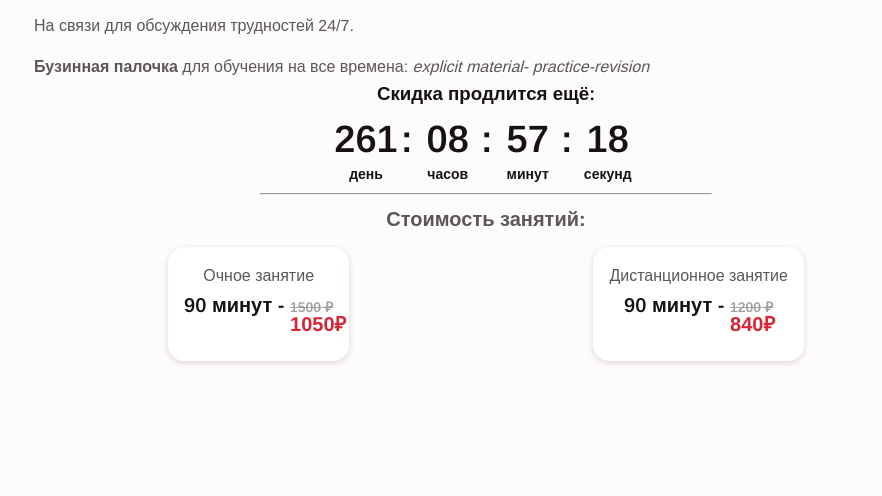
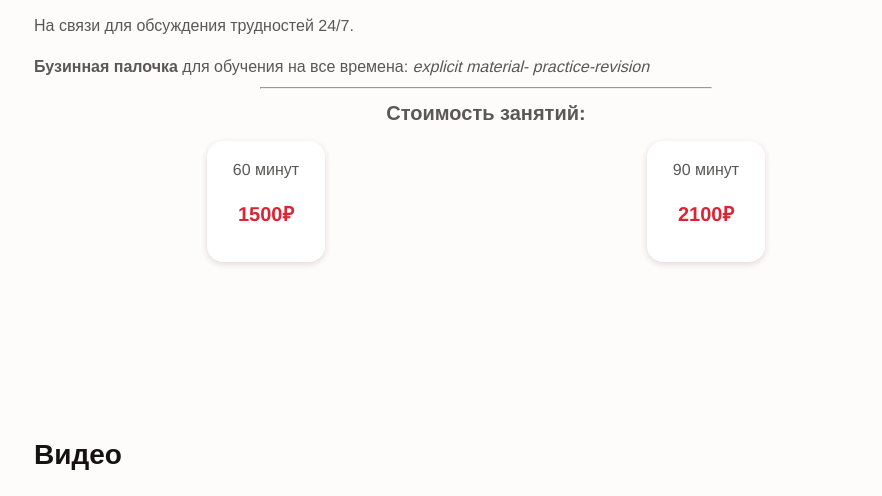
Before and after one commit to Matherss/ksuenglish, a plain HTML site: page index.html in a window 1280 px wide. Shown: the part 1000-1496 px from the top of the page, without its empty margins (154-1036 px from the left). Drawn offline with nearby package versions, Linux system fonts and the light colour scheme.

Commit message:
fixes price

```diff
--- a/assets/js/main.js
+++ b/assets/js/main.js
@@ -29,50 +29,6 @@ for (var i = 0; i < elements.length; i++) {
 })(window.Element.prototype);
 
 document.addEventListener("DOMContentLoaded", function () {
-  const discount = 0.7;
-  var priceWithoutDiscount = document.querySelectorAll(".price-wo-discount");
-  let priceWithDiscount = document.querySelectorAll(".price-num");
-
-  for (i = 0; i < priceWithoutDiscount.length; i++) {
-    let price = priceWithoutDiscount[i].innerText * discount;
-    priceWithDiscount[i].innerText = price;
-  }
-
-  const deadline = new Date(2022, 09, 01);
-  // id таймера
-  let timerId = null;
-  // склонение числительных
-  function declensionNum(num, words) {
-    return words[num % 100 > 4 && num % 100 < 20 ? 2 : [2, 0, 1, 1, 1, 2][num % 10 < 5 ? num % 10 : 5]];
-  }
-  // вычисляем разницу дат и устанавливаем оставшееся времени в качестве содержимого элементов
-  function countdownTimer() {
-    const diff = deadline - new Date();
-    if (diff <= 0) {
-      clearInterval(timerId);
-    }
-    const days = diff > 0 ? Math.floor(diff / 1000 / 60 / 60 / 24) : 0;
-    const hours = diff > 0 ? Math.floor(diff / 1000 / 60 / 60) % 24 : 0;
-    const minutes = diff > 0 ? Math.floor(diff / 1000 / 60) % 60 : 0;
-    const seconds = diff > 0 ? Math.floor(diff / 1000) % 60 : 0;
-    $days.textContent = days < 10 ? "0" + days : days;
-    $hours.textContent = hours < 10 ? "0" + hours : hours;
-    $minutes.textContent = minutes < 10 ? "0" + minutes : minutes;
-    $seconds.textContent = seconds < 10 ? "0" + seconds : seconds;
-    $days.dataset.title = declensionNum(days, ["день", "дня", "дней"]);
-    $hours.dataset.title = declensionNum(hours, ["час", "часа", "часов"]);
-    $minutes.dataset.title = declensionNum(minutes, ["минута", "минуты", "минут"]);
-    $seconds.dataset.title = declensionNum(seconds, ["секунда", "секунды", "секунд"]);
-  }
-  // получаем элементы, содержащие компоненты даты
-  const $days = document.querySelector(".timer__days");
-  const $hours = document.querySelector(".timer__hours");
-  const $minutes = document.querySelector(".timer__minutes");
-  const $seconds = document.querySelector(".timer__seconds");
-  // вызываем функцию countdownTimer
-  countdownTimer();
-  // вызываем функцию countdownTimer каждую секунду
-  timerId = setInterval(countdownTimer, 1000);
   var request = new XMLHttpRequest();
   request.open("POST", "/telegram.php", true);
   request.setRequestHeader("accept", "application/json");
--- a/assets/scss/styles.scss
+++ b/assets/scss/styles.scss
@@ -336,6 +336,10 @@ img {
   &__img {
     width: 280px;
     justify-self: center;
+    position: relative;
+    img {
+      border-radius: 5px;
+    }
   }
   &__title {
     font-size: 38px;
@@ -445,15 +449,12 @@ img {
   }
   &__title {
     font-size: var(--h3-font-size);
-    margin-bottom: var(--mb-1);
+
     .price {
       position: relative;
       strong {
-        position: absolute;
-        top: 14px;
-        left: 0;
-
-        display: inline-block;
+        display: block;
+        padding: 15px 15px 0px 15px;
         color: var(--first-color);
       }
       s {
--- a/index.html
+++ b/index.html
@@ -11,6 +11,7 @@
     <link rel="mask-icon" href="safari-pinned-tab.svg" color="#5bbad5" />
     <meta name="msapplication-TileColor" content="#da532c" />
     <meta name="theme-color" content="#ffffff" />
+    <meta name="description" content="ваш репетитор по английскому языку в Москве, урок английского, репетитор по английскому, урок для улучшения английского">
 
     <!--========== BOX ICONS ==========-->
     <link href="https://unpkg.com/boxicons@2.0.7/css/boxicons.min.css" rel="stylesheet" />
@@ -56,7 +57,7 @@
       <section class="home" id="home">
         <div class="home__container bd-container bd-grid">
           <div class="home__img">
-            <img src="assets/img/home.png" alt="" />
+            <img src="assets/img/home.png" alt="Keysi-tutor" />
           </div>
 
           <div class="home__data">
@@ -116,25 +117,18 @@
             </p>
             <div class="about__price">
 
-              <h3><div class="timer">Скидка продлится ещё:
-                <div class="timer__items">
-                  <div class="timer__item timer__days">00</div>
-                  <div class="timer__item timer__hours">00</div>
-                  <div class="timer__item timer__minutes">00</div>
-                  <div class="timer__item timer__seconds">00</div>
-                </div>
-              </div></h3><hr style="width: 50%;"/><strong> Стоимость занятий: </strong>
+            <hr style="width: 50%;"/><strong> Стоимость занятий: </strong>
               <div class="about__price-container">
               <div class="about__price-element">
                 <!-- <img src="assets/img/PTE_page-0001.jpg" alt="" class="certificates__img" /> -->
-                Очное занятие
-                <h3 class="certificates__title">90 минут - <span class="price"><s><span  class="price-wo-discount">1500</span> &#8381;</s> <strong><span class="price-num">1500</span>&#8381;</strong></span> </h3>
+                60 минут
+                <h3 class="certificates__title"><span class="price"><strong><span class="price-num">1500</span>&#8381;</strong></span> </h3>
 
               </div>
               <div class="about__price-element">
-                Дистанционное занятие
+                90 минут
                 <!-- <img src="assets/img/PTE_page-0001.jpg" alt="" class="certificates__img" /> -->
-                <h3 class="certificates__title">90 минут - <span class="price"><s><span  class="price-wo-discount">1200</span> &#8381;</s> <strong><span class="price-num">1500</span>&#8381;</strong></span> </h3>
+                <h3 class="certificates__title"><span class="price"><strong><span class="price-num">2100</span>&#8381;</strong></span></h3>
 
               </div></div>
             </div>
@@ -169,7 +163,7 @@
           <div class="certificates__data">
             <img
               src="assets/img/ksenija-chistjakova-certificate-505982_2020-09-24_20-47-42_page-0001.jpg"
-              alt=""
+              alt="CAEC1"
               class="certificates__img"
             />
             <h3 class="certificates__title">CAE C1</h3>
@@ -181,12 +175,12 @@
           </div>
 
           <div class="certificates__data">
-            <img src="assets/img/PTE_page-0001.jpg" alt="" class="certificates__img" />
+            <img src="assets/img/PTE_page-0001.jpg" alt="CEFB2" class="certificates__img" />
             <h3 class="certificates__title">CEF B2 (PTE)</h3>
             <a href="assets/img/PTE_page-0001.jpg" class="button button-link">Открыть изображение</a>
           </div>
           <div class="certificates__data">
-            <img src="assets/img/jungwon1.jpg" alt="" class="certificates__img" />
+            <img src="assets/img/jungwon1.jpg" alt="jungwon" class="certificates__img" />
 
             <div>
               <h3 class="certificates__title">Jungwon</h3>
@@ -194,7 +188,7 @@
             </div>
           </div>
           <div class="certificates__data">
-            <img src="assets/img/jungwon2.jpg" alt="" class="certificates__img" />
+            <img src="assets/img/jungwon2.jpg" alt="jungwon" class="certificates__img" />
 
             <div>
               <h3 class="certificates__title">Jungwon 2</h3>
@@ -202,7 +196,7 @@
             </div>
           </div>
           <div class="certificates__data">
-            <img src="assets/img/diplom.jpg" alt="" class="certificates__img" />
+            <img src="assets/img/diplom.jpg" alt="ггту" class="certificates__img" />
             <div>
               <h3 class="certificates__title">Диплом</h3>
               <a href="assets/img/diplom.jpg" class="button button-link">Открыть изображение</a>
@@ -219,7 +213,7 @@
           <div class="swiper-wrapper">
             <div class="swiper-slide">
               <div class="review-item">
-                <img src="assets/img/reviews-photo/2.jpg" />
+                <img src="assets/img/reviews-photo/2.jpg" alt="отзыв от Анастасии"/>
                 <div>
                   <h3>Анастасия</h3>
                   <p>
@@ -233,7 +227,7 @@
             </div>
             <div class="swiper-slide">
               <div class="review-item">
-                <img src="assets/img/reviews-photo/2.jpg" />
+                <img src="assets/img/reviews-photo/2.jpg"alt="отзыв от Анастасии" />
                 <div>
                   <h3>Анастасия</h3>
                   <p>
@@ -278,7 +272,7 @@
           </div>
 
           <div class="send__img">
-            <img src="assets/img/send.png" alt="" />
+            <img src="assets/img/send.png" alt="обратная связь" />
           </div>
         </div>
       </section>
```
Also changed, not shown: assets/scss/styles.min.css.
